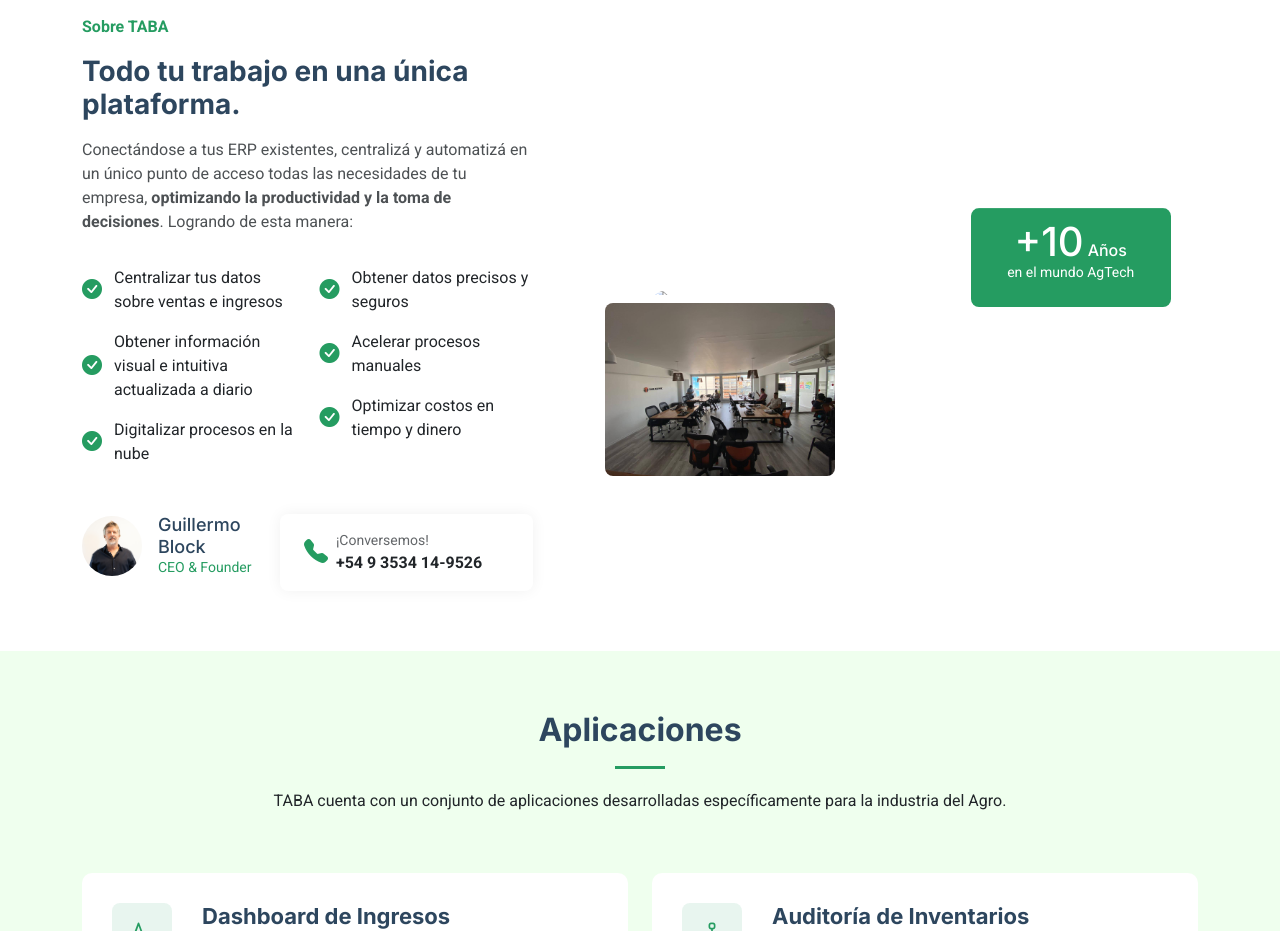
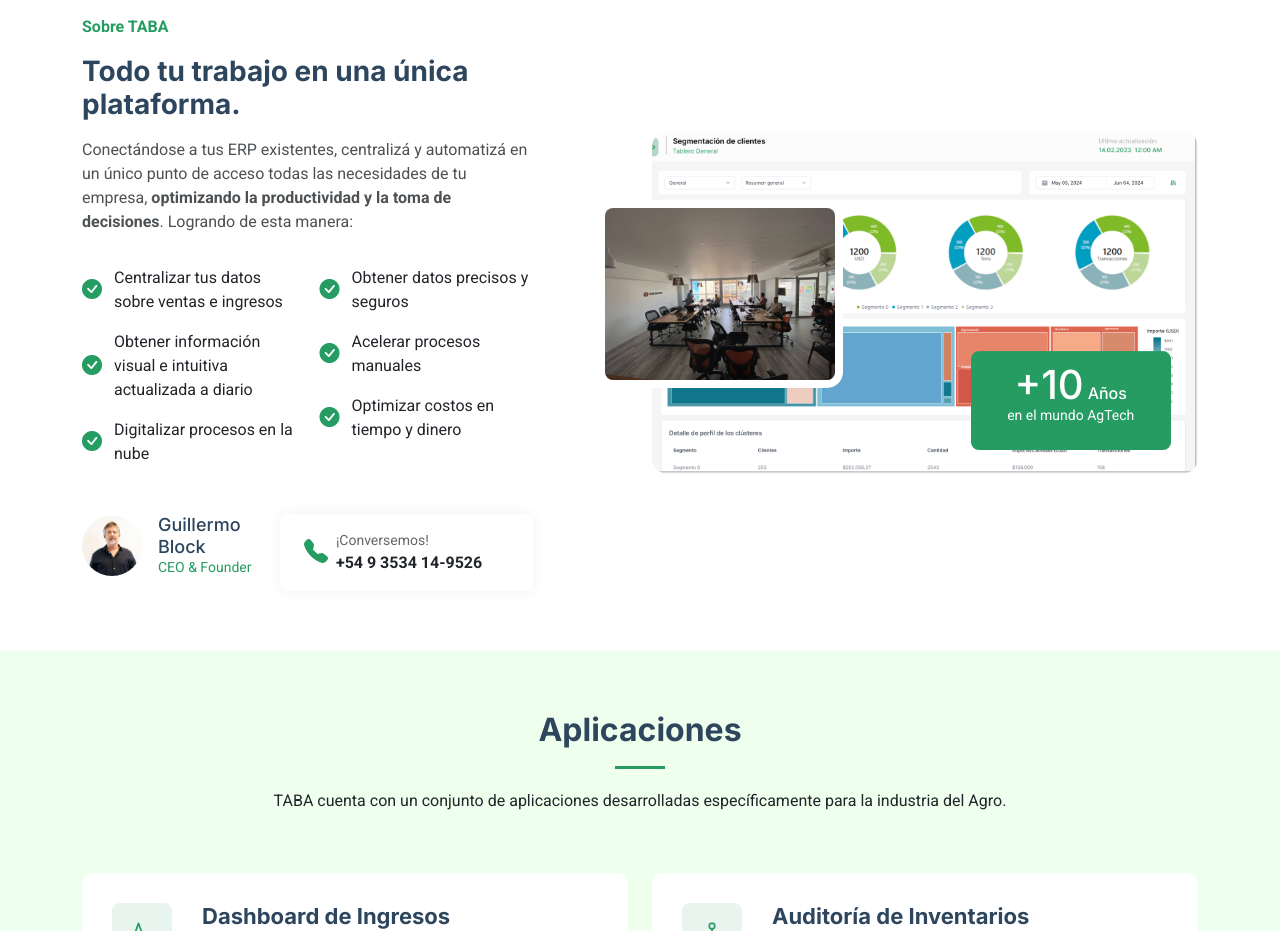
Before and after one commit to rosariotobarias/PRUEBA-WEB-TABA, a plain HTML site: page index.html in a window 1280 px wide. Shown: the part 1020-1951 px from the top of the page. Drawn offline with Linux system fonts and the light colour scheme.

Commit message:
Update index.html

```diff
--- a/index.html
+++ b/index.html
@@ -250,7 +250,7 @@
           <div class="col-xl-6" data-aos="fade-up" data-aos-delay="300">
             <div class="image-wrapper">
               <div class="images position-relative" data-aos="zoom-out" data-aos-delay="400">
-                <img src="assets/img/estadísticas.png" alt="Business Meeting" class="img-fluid main-image rounded-4">
+                <img src="assets/img/estadisticas.png" alt="Business Meeting" class="img-fluid main-image rounded-4">
                 <img src="assets/img/taligent-oficina.jpg" alt="Team Discussion" class="img-fluid small-image rounded-4">
               </div>
               <div class="experience-badge floating">
```
